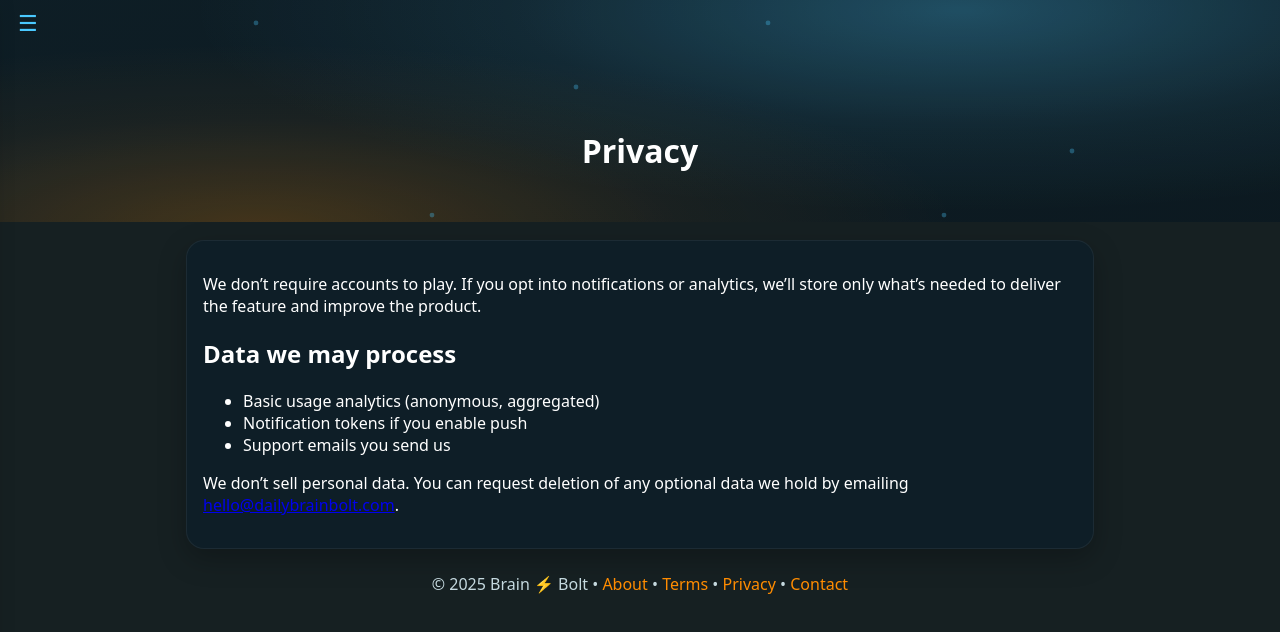
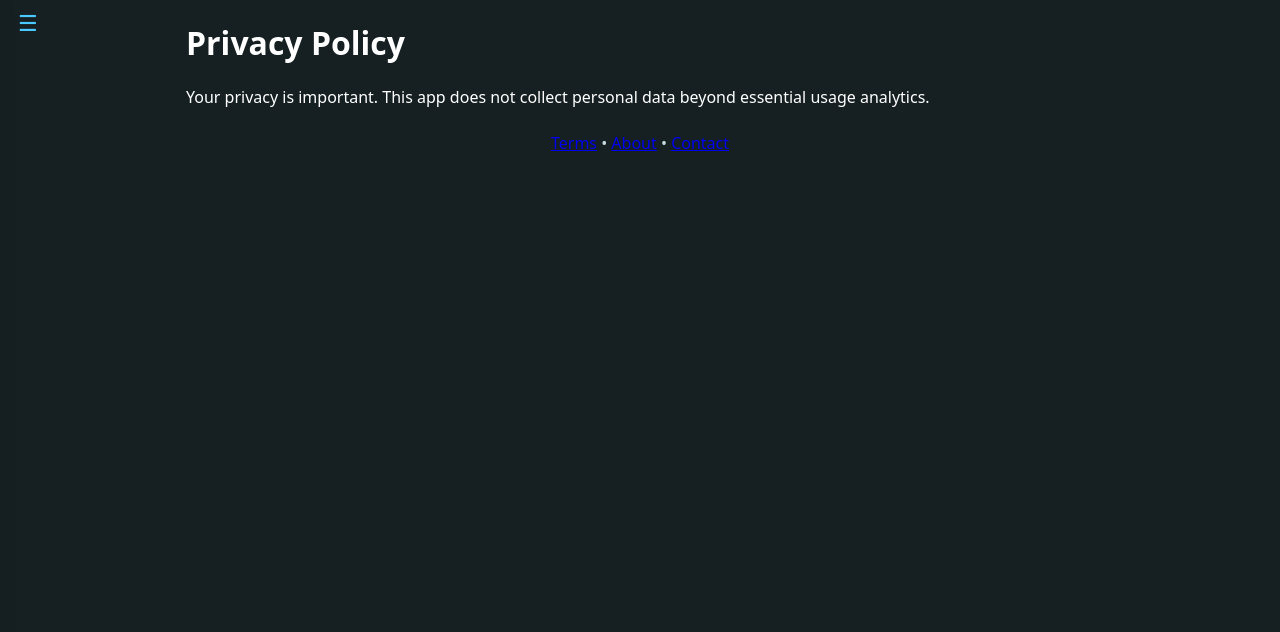
Before and after one commit to Eastmad77/daily-brain-bolt, a website: page privacy.html in a window 1280 px wide. Drawn offline with Linux system fonts and the light colour scheme.

Commit message:
Update privacy.html

```diff
--- a/privacy.html
+++ b/privacy.html
@@ -1,21 +1,16 @@
 <!DOCTYPE html>
 <html lang="en">
 <head>
-  <meta charset="utf-8" />
-  <meta name="viewport" content="width=device-width, initial-scale=1" />
-  <title>Privacy • Brain ⚡ Bolt</title>
-  <link rel="icon" href="/favicon.svg" type="image/svg+xml" />
-  <link rel="apple-touch-icon" href="/icon-192.png" />
-  <link rel="manifest" href="/site.webmanifest" />
-  <meta name="theme-color" content="#162022" />
-  <link rel="stylesheet" href="/style.css" />
+  <meta charset="utf-8">
+  <meta name="viewport" content="width=device-width,initial-scale=1">
+  <title>Privacy Policy • Brain ⚡ Bolt</title>
+  <link rel="stylesheet" href="/style.css">
 </head>
 <body>
   <div class="topbar">
-    <button id="mmMenuBtn" class="menu-btn" aria-label="Open menu">☰</button>
+    <button id="mmMenuBtn" class="menu-btn">☰</button>
   </div>
-
-  <nav id="mmSideMenu" class="side-menu" aria-hidden="true">
+  <nav id="mmSideMenu" class="side-menu">
     <ul>
       <li><a href="/index.html">Home</a></li>
       <li><a href="/menu.html">Menu</a></li>
@@ -26,41 +21,14 @@
       <li><a href="/pro.html" class="pro-link">Go Pro</a></li>
     </ul>
   </nav>
-
-  <header class="hero">
-    <div class="hero-overlay"></div>
-    <div class="hero-inner">
-      <h1>Privacy</h1>
-    </div>
-  </header>
-
-  <main class="container">
-    <section class="card page-card">
-      <div class="prose">
-        <p>We don’t require accounts to play. If you opt into notifications or analytics, we’ll store only what’s needed to deliver the feature and improve the product.</p>
-        <h2>Data we may process</h2>
-        <ul>
-          <li>Basic usage analytics (anonymous, aggregated)</li>
-          <li>Notification tokens if you enable push</li>
-          <li>Support emails you send us</li>
-        </ul>
-        <p>We don’t sell personal data. You can request deletion of any optional data we hold by emailing <a href="mailto:hello@dailybrainbolt.com">hello@dailybrainbolt.com</a>.</p>
-      </div>
-    </section>
+  <main class="container page-card">
+    <h1>Privacy Policy</h1>
+    <p>Your privacy is important. This app does not collect personal data beyond essential usage analytics.</p>
   </main>
-
   <footer class="footer">
-    © 2025 Brain ⚡ Bolt •
-    <a href="/about.html" class="footer-link">About</a> •
-    <a href="/terms.html" class="footer-link">Terms</a> •
-    <a href="/privacy.html" class="footer-link">Privacy</a> •
-    <a href="/contact.html" class="footer-link">Contact</a>
+    <a href="/terms.html">Terms</a> •
+    <a href="/about.html">About</a> •
+    <a href="/contact.html">Contact</a>
   </footer>
-
-  <script>
-    const b=document.getElementById('mmMenuBtn'), m=document.getElementById('mmSideMenu');
-    b?.addEventListener('click',()=>{m?.classList.add('open');m?.setAttribute('aria-hidden','false');setTimeout(()=>{m?.classList.remove('open');m?.setAttribute('aria-hidden','true')},5000)});
-    document.addEventListener('keydown',e=>{if(e.key==='Escape')m?.classList.remove('open')});
-  </script>
 </body>
 </html>
```
